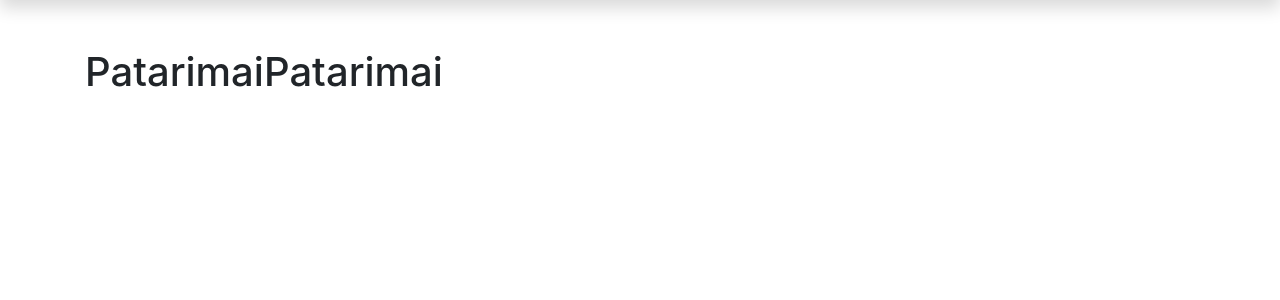
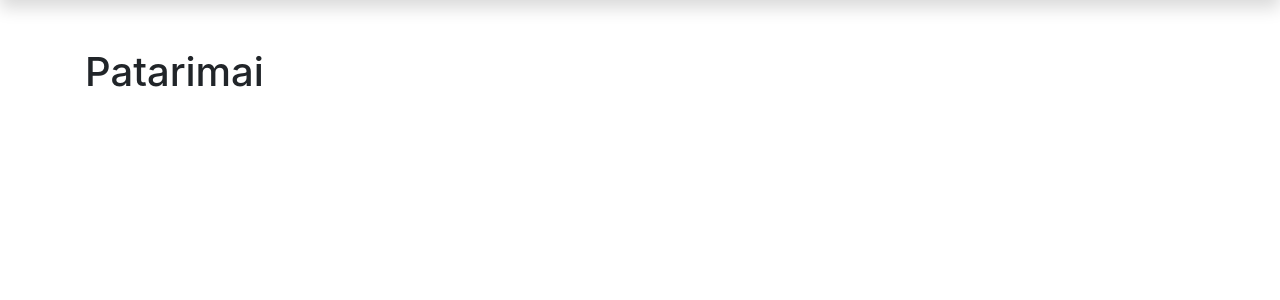
Before and after one commit to MindaugasZitkus/onlineshop_baigiamasis, a Django app: page /blog/ in a window 1280 px wide. Shown: the part 59-359 px from the top of the page. Run offline with Django 4.2, Linux system fonts and the light colour scheme; data that the repository does not hold is empty; some libraries are stand-ins or nearby versions.

```diff
--- a/mysite/onlineshop/templates/blog.html
+++ b/mysite/onlineshop/templates/blog.html
@@ -2,7 +2,7 @@
 {% load static %}
 
 {% block "content" %}
-  <h1>PatarimaiPatarimai</h1>
+  <h1>Patarimai</h1>
 
   {% for blog in blogs %}
     <div class="blog-post">
```
